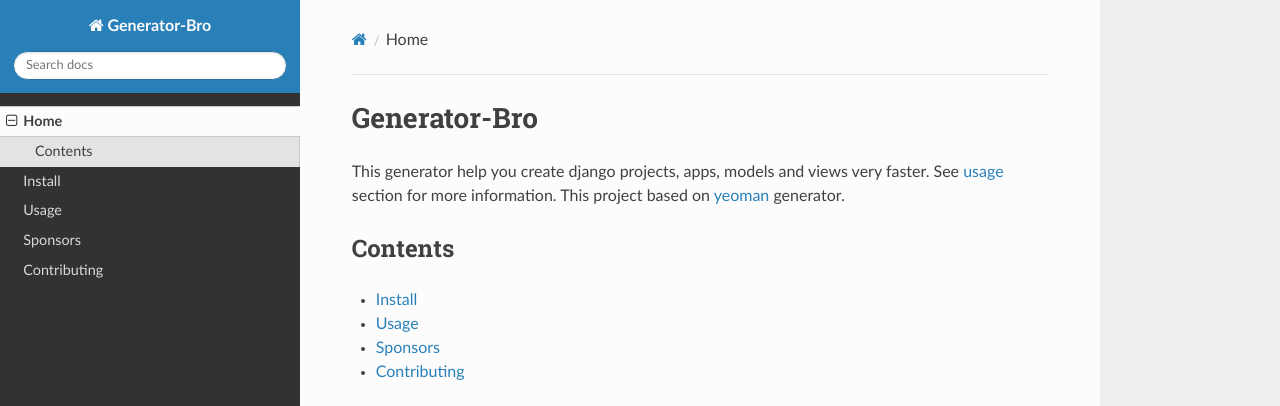
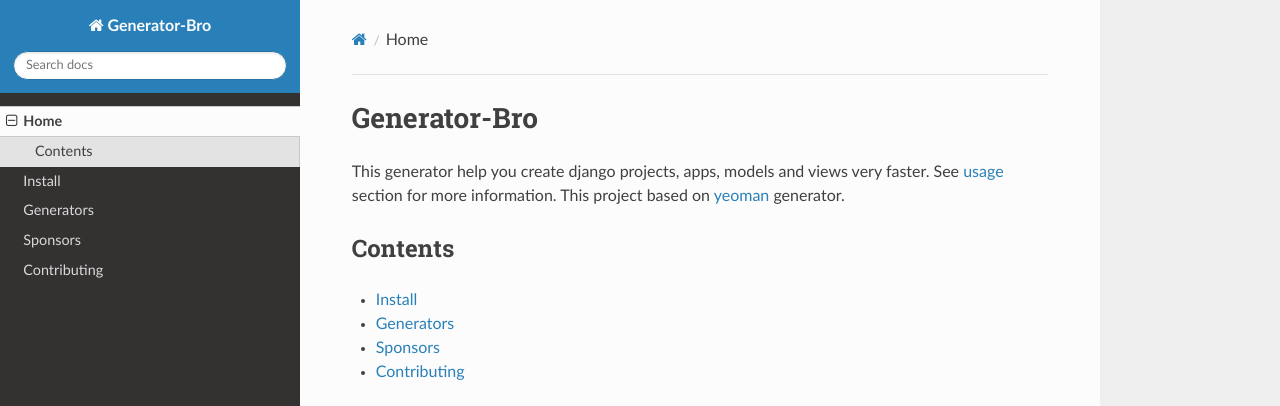
Before and after one commit to lutowolk/generator-bro, an MkDocs documentation site: the page built from docs/index.md, in a window 1280 px wide. Shown: the top 406 px of the page. Built offline with MkDocs 1.6.1, drawn with Linux system fonts in a browser that asks for light colours; nearby versions of some CDN libraries; old or Windows-style settings are respelled for this version of MkDocs.

Commit message:
BG-24: rename section usage to generators

```diff
--- a/docs/index.md
+++ b/docs/index.md
@@ -6,7 +6,7 @@
 
 * [Install](/install/)
 
-* [Usage](/usage/)
+* [Generators](/generators/)
 
 * [Sponsors](/sponsors/)
 
--- a/mkdocs.yml
+++ b/mkdocs.yml
@@ -2,7 +2,7 @@
 pages:
 - ['index.md', 'Home']
 - ['install.md', 'Install']
-- ['usage.md', 'Usage']
+- ['generators.md', 'Generators']
 - ['sponsors.md', 'Sponsors']
 - ['contributing.md', 'Contributing']
 theme: readthedocs
```
Also changed, not shown: docs/generators.md (renamed from docs/usage.md, +1 -1 lines).
